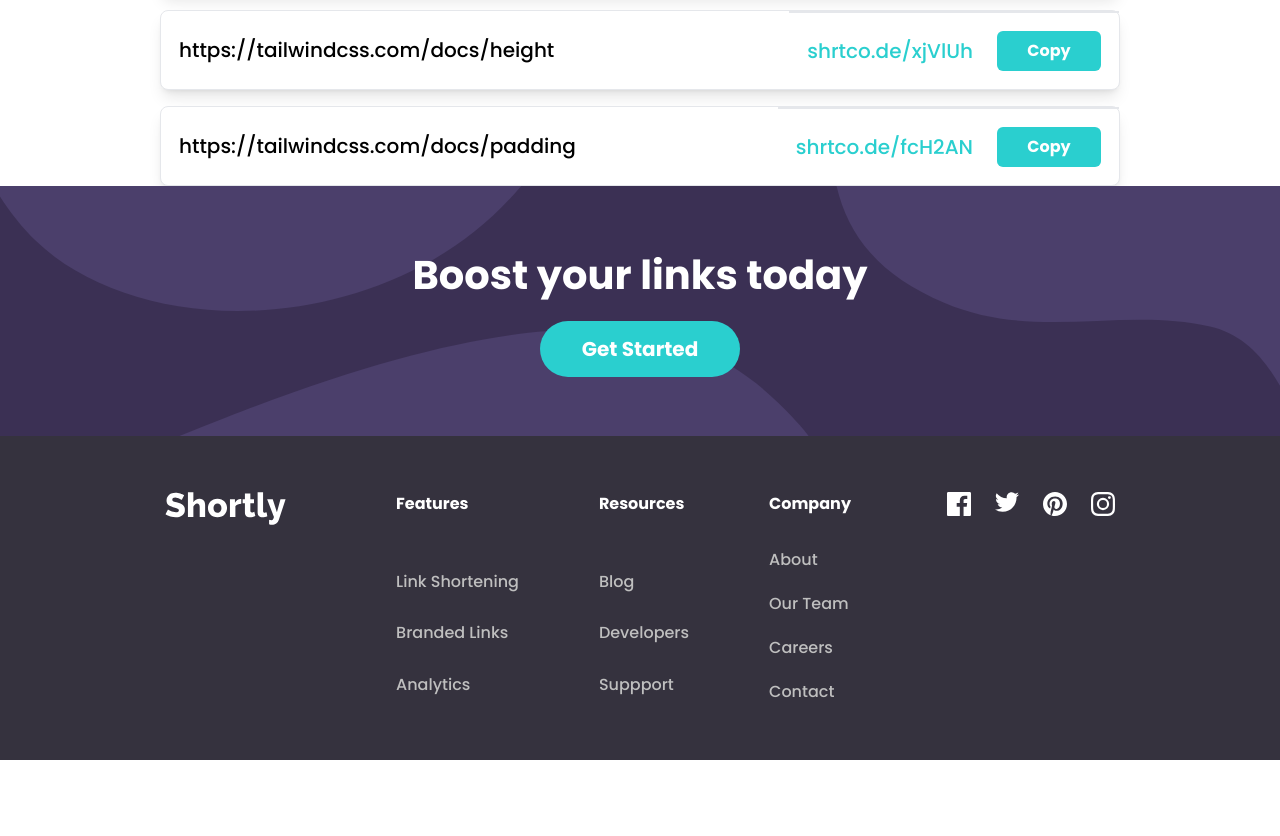
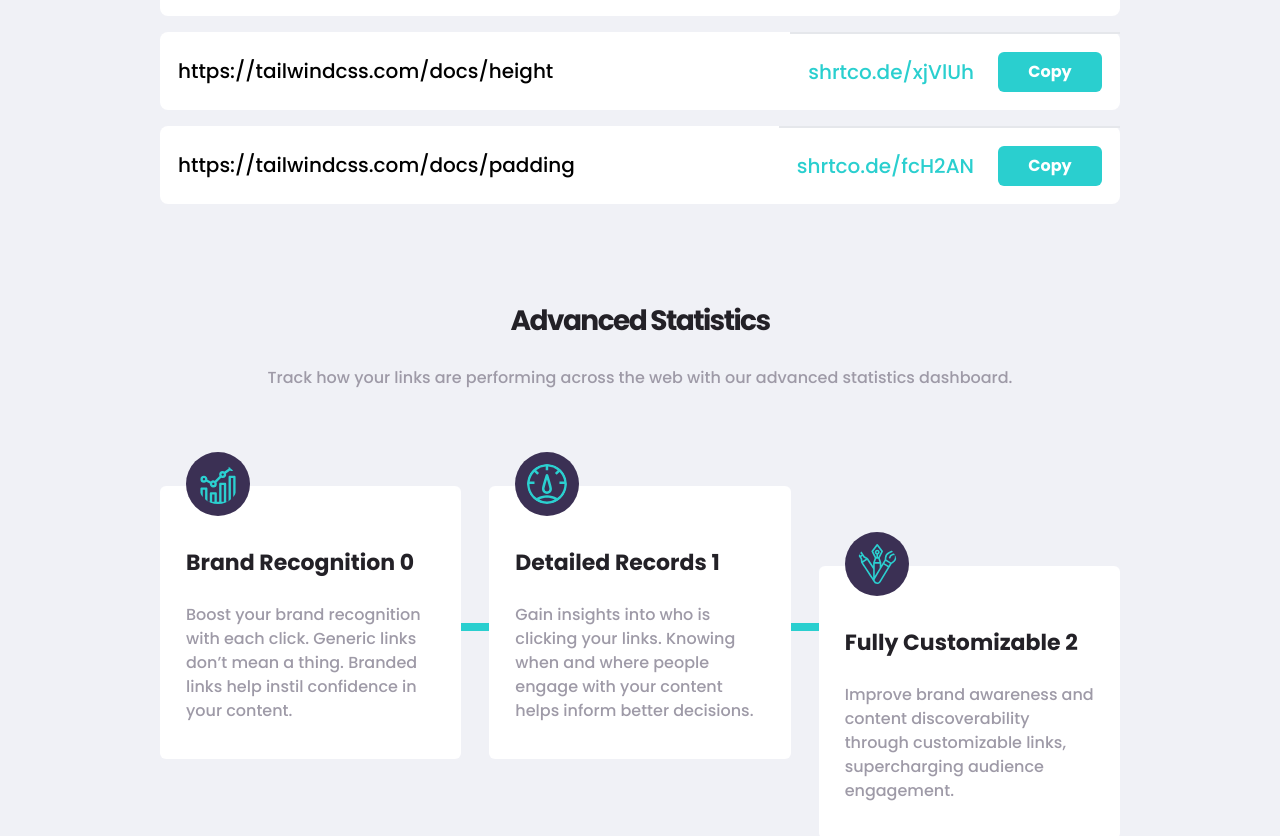
Before and after one commit to atmahana/shortly-url, a React (Vite) app: page / in a window 1280 px wide. Shown: the part 854-1690 px from the top of the page. Before the commit the page ends 1614 px from the top, so only its background shows below. Built offline with nearby package versions, Linux system fonts and the light colour scheme.

Commit message:
complete ui

```diff
--- a/package.json
+++ b/package.json
@@ -23,6 +23,8 @@
     "eslint-plugin-react-hooks": "^4.6.0",
     "eslint-plugin-react-refresh": "^0.4.1",
     "postcss": "^8.4.26",
+    "prettier": "^3.0.0",
+    "prettier-plugin-tailwindcss": "^0.4.1",
     "tailwindcss": "^3.3.3",
     "vite": "^4.4.0"
   }
--- a/src/App.jsx
+++ b/src/App.jsx
@@ -1,3 +1,4 @@
+import HeroSection from "./components/Hero";
 import MainContent from "./components/Content/Index";
 import Footer from "./components/Footer/Index";
 import Header from "./components/Header/Header";
@@ -6,8 +7,9 @@ export default function App() {
   return (
     <>
       <Header />
-      <MainContent/>
-      <Footer/>
+      <HeroSection />
+      <MainContent />
+      <Footer />
     </>
   );
 }
--- a/src/components/Content/Hero.jsx
+++ /dev/null
@@ -1,26 +0,0 @@
-import Illustration from "../../assets/illustration-working.svg";
-
-function HeroSection() {
-  return (
-    <div className="grid items-end lg:grid-flow-col lg:items-center text-center lg:text-start h-80vh lg:h-60vh relative">
-      <img
-        src={Illustration}
-        className="absolute lg:static z-20 lg:order-1 scale-150 top-20 translate-x-22 lg:translate-x-36"
-      />
-      <div className="flex flex-col justify-center items-center lg:items-start">
-        <h1 className="text-[2.625rem] lg:text-[5rem] font-bold tracking-[-20.5%] text-neutralCustom-900 m-0 mb-7 lg:mb-3">
-          More than just shorter links
-        </h1>
-        <p className="text-neutralCustom-300 text-[19px] lg:text-[22px] mb-7 leading-relaxed lg:pr-40">
-          Build your brand’s recognition and get detailed insights on how your
-          links are performing.
-        </p>
-        <button className="w-1/2 lg:w-[12.25rem]  bg-primary-500 hover:bg-primary-200 py-3 px-5 rounded-full font-bold text-white">
-          Get Started
-        </button>
-      </div>
-    </div>
-  );
-}
-
-export default HeroSection;
--- a/src/components/Content/Index.jsx
+++ b/src/components/Content/Index.jsx
@@ -1,11 +1,12 @@
-import HeroSection from "./Hero";
+import HeroSection from "../Hero";
 import LinkShort from "./Links";
+import StatNFeatures from "./StatNFeatures";
 
 function MainContent() {
   return (
-    <div className="px-6 lg:px-40 overflow-hidden">
-      <HeroSection />
+    <div className="px-6 lg:px-40 pb-[75px] lg:pb-0 bg-secondary-200">
       <LinkShort />
+      <StatNFeatures />
     </div>
   );
 }
--- a/src/components/Content/Links.jsx
+++ b/src/components/Content/Links.jsx
@@ -1,6 +1,6 @@
 function Input() {
   return (
-    <div className="bg-secondary-500 bg-shorten-mobile md:bg-shorten-desktop bg-no-repeat bg-right-top md:bg-center md:bg-cover p-6 lg:p-16 flex flex-wrap lg:flex-nowrap gap-4 lg:gap-6 rounded-[10px]">
+    <div className="absolute w-full -top-20 lg:-top-1/3 bg-secondary-500 bg-shorten-mobile md:bg-shorten-desktop bg-no-repeat bg-right-top md:bg-center md:bg-cover p-6 lg:p-16 flex flex-wrap lg:flex-nowrap gap-4 lg:gap-6 rounded-[10px]">
       <input
         type="text"
         name="input"
@@ -34,9 +34,9 @@ const RESULT = [
 
 function Result() {
   return (
-    <ul className="flex flex-col gap-4 lg:text-xl">
+    <ul className="flex flex-col gap-4 lg:text-xl pt-36 lg:pt-22">
       {RESULT.map((result) => (
-        <li className="bg-white shadow-lg border rounded-lg lg:flex lg:justify-between lg:items-center divide-y-2">
+        <li className="bg-white rounded-lg lg:flex lg:justify-between lg:items-center divide-y-2">
           <p className="p-[18px] whitespace-nowrap text-ellipsis overflow-hidden">{result.oriLink}</p>
           <div className="flex flex-col lg:flex-row lg:items-center p-[18px] gap-4 lg:gap-6">
             <span className="text-primary-500">{result.shortLink}</span>
@@ -50,7 +50,7 @@ function Result() {
 
 function LinkShort() {
   return (
-    <div>
+    <div className="relative mt-[88px] lg:mt-32">
       <Input />
       <Result />
     </div>
--- /dev/null
+++ b/src/components/Content/StatNFeatures.jsx
@@ -0,0 +1,68 @@
+import BrandRecog from "../../assets/icon/icon-brand-recognition.svg";
+import DetailedRec from "../../assets/icon/icon-detailed-records.svg";
+import FullyCustom from "../../assets/icon/icon-fully-customizable.svg";
+
+const FEATURES = [
+  {
+    title: "Brand Recognition",
+    content:
+      "Boost your brand recognition with each click. Generic links don’t mean a thing. Branded links help instil confidence in your content.",
+    icon: BrandRecog,
+  },
+  {
+    title: "Detailed Records",
+    content:
+      "Gain insights into who is clicking your links. Knowing when and where people engage with your content helps inform better decisions.",
+    icon: DetailedRec,
+  },
+  {
+    title: "Fully Customizable",
+    content:
+      "Improve brand awareness and content discoverability through customizable links, supercharging audience engagement.",
+    icon: FullyCustom,
+  },
+];
+
+function StatNFeatures() {
+  return (
+    <div className="py-[96px]">
+      <div className="pb-[96px]">
+        <div className="text-center grid gap-6">
+          <h2 className="text-[28px] font-bold text-neutralCustom-900 tracking-[-0.1rem]">
+            Advanced Statistics
+          </h2>
+          <p className="text-base text-neutralCustom-300 leading-normal">
+            Track how your links are performing across the web with our advanced
+            statistics dashboard.
+          </p>
+        </div>
+      </div>
+      <ul className="grid gap-12 lg:gap-x-7 lg:gap-y-0 lg:grid-cols-3 text-center lg:text-start justify-center items-center lg:mb-20 relative">
+        {FEATURES.map((feature, index) => (
+          <li
+            className={`bg-white z-10 rounded-md px-[26px] py-9 grid gap-6 relative top-${
+              index * 10
+            }`}
+          >
+            <div className="grid justify-center relative">
+              <img
+                src={feature.icon}
+                className="bg-secondary-500 rounded-full p-3 w-16 absolute -top-[70px] left-1/2 -translate-x-1/2 lg:left-8"
+              />
+            </div>
+            <h4 className="text-[22px] font-bold text-neutralCustom-900">
+              {feature.title} {index}
+            </h4>
+            <p className="text-neutralCustom-300 text-base leading-normal tracking-normal">
+              {feature.content}
+            </p>
+          </li>
+        ))}
+        <div className="absolute border-4 border-primary-500 w-1/3 rotate-90 top-64 left-1/2 -translate-x-1/2 lg:rotate-0 lg:w-1/6 lg:left-1/3 lg:top-1/2" />
+        <div className="absolute border-4 border-primary-500 w-1/3 rotate-90 bottom-56 left-1/2 -translate-x-1/2 lg:rotate-0 lg:w-1/6 lg:left-2/3 lg:top-1/2" />
+      </ul>
+    </div>
+  );
+}
+
+export default StatNFeatures;
--- /dev/null
+++ b/src/components/Hero.jsx
@@ -0,0 +1,28 @@
+import Illustration from "../assets/illustration-working.svg";
+
+function HeroSection() {
+  return (
+    <div className="px-6 lg:px-40 pb-[88px] lg:pb-0 overflow-hidden">
+      <div className="grid items-end lg:grid-flow-col lg:items-center text-center lg:text-start h-80vh lg:h-60vh relative">
+        <img
+          src={Illustration}
+          className="absolute lg:static z-20 lg:order-1 scale-150 top-20 translate-x-22 lg:translate-x-36"
+        />
+        <div className="flex flex-col justify-center items-center lg:items-start">
+          <h1 className="text-[2.625rem] lg:text-[5rem] font-bold tracking-[-20.5%] text-neutralCustom-900 m-0 mb-7 lg:mb-3">
+            More than just shorter links
+          </h1>
+          <p className="text-neutralCustom-300 text-[19px] lg:text-[22px] mb-7 leading-relaxed lg:pr-40">
+            Build your brand’s recognition and get detailed insights on how your
+            links are performing.
+          </p>
+          <button className="w-1/2 lg:w-[12.25rem]  bg-primary-500 hover:bg-primary-200 py-3 px-5 rounded-full font-bold text-white">
+            Get Started
+          </button>
+        </div>
+      </div>
+    </div>
+  );
+}
+
+export default HeroSection;
--- a/tailwind.config.js
+++ b/tailwind.config.js
@@ -10,6 +10,9 @@ export default {
         "60vh": "60vh",
         "80vh": "80vh",
       },
+      padding: {
+        22: "5.5rem",
+      },
       translate: {
         22: "5.5rem",
       },
@@ -19,6 +22,7 @@ export default {
           500: "#2acfcf",
         },
         secondary: {
+          200: "#f0f1f6",
           300: "#625976",
           500: "#3b3054",
         },
@@ -31,10 +35,10 @@ export default {
         },
       },
       backgroundImage: {
-        "boost-desktop": "url('/public/background/bg-boost-desktop.svg')",
-        "boost-mobile": "url('/public/background/bg-boost-mobile.svg')",
-        "shorten-desktop": "url('/public/background/bg-shorten-desktop.svg')",
-        "shorten-mobile": "url('/public/background/bg-shorten-mobile.svg')",
+        "boost-desktop": "url('/background/bg-boost-desktop.svg')",
+        "boost-mobile": "url('/background/bg-boost-mobile.svg')",
+        "shorten-desktop": "url('/background/bg-shorten-desktop.svg')",
+        "shorten-mobile": "url('/background/bg-shorten-mobile.svg')",
       },
     },
   },
```
Also changed, not shown: index.html (+0 -47 lines), 1 other file (tests, documents, lock files or other folders).
